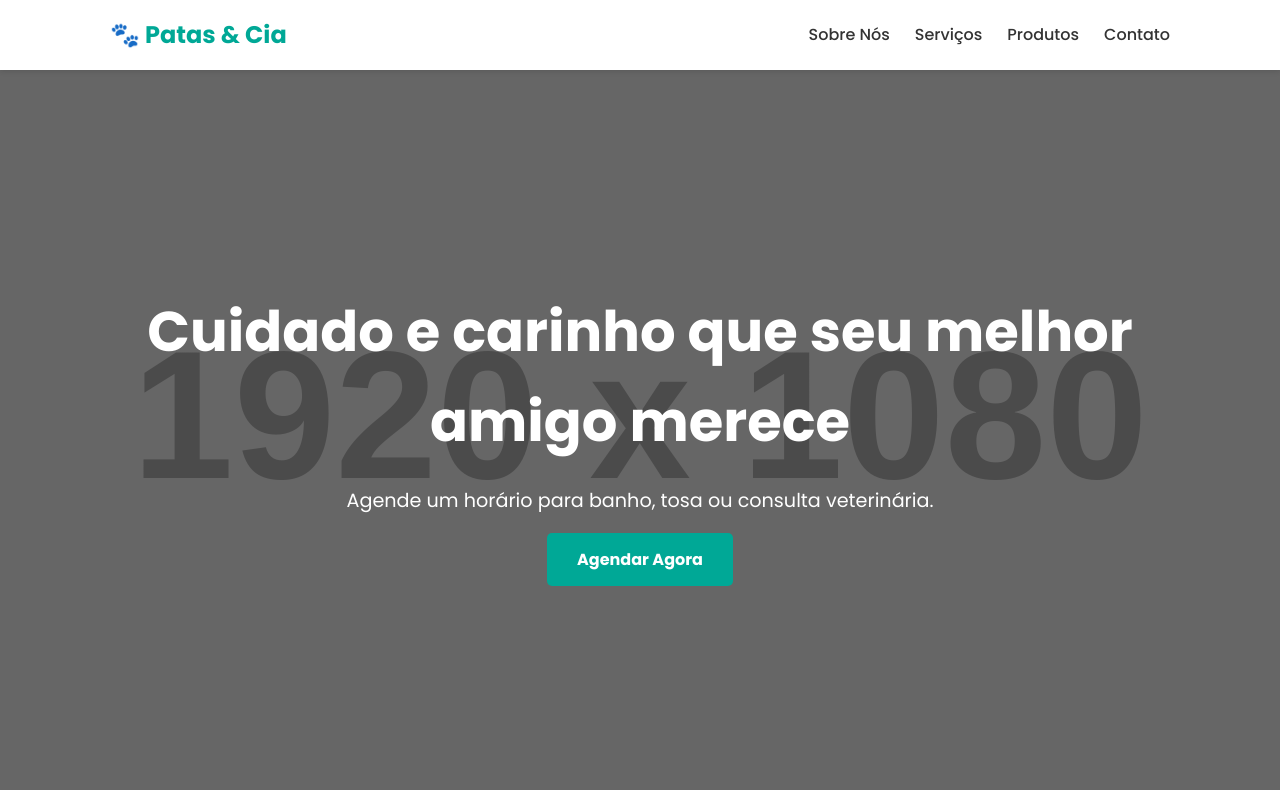
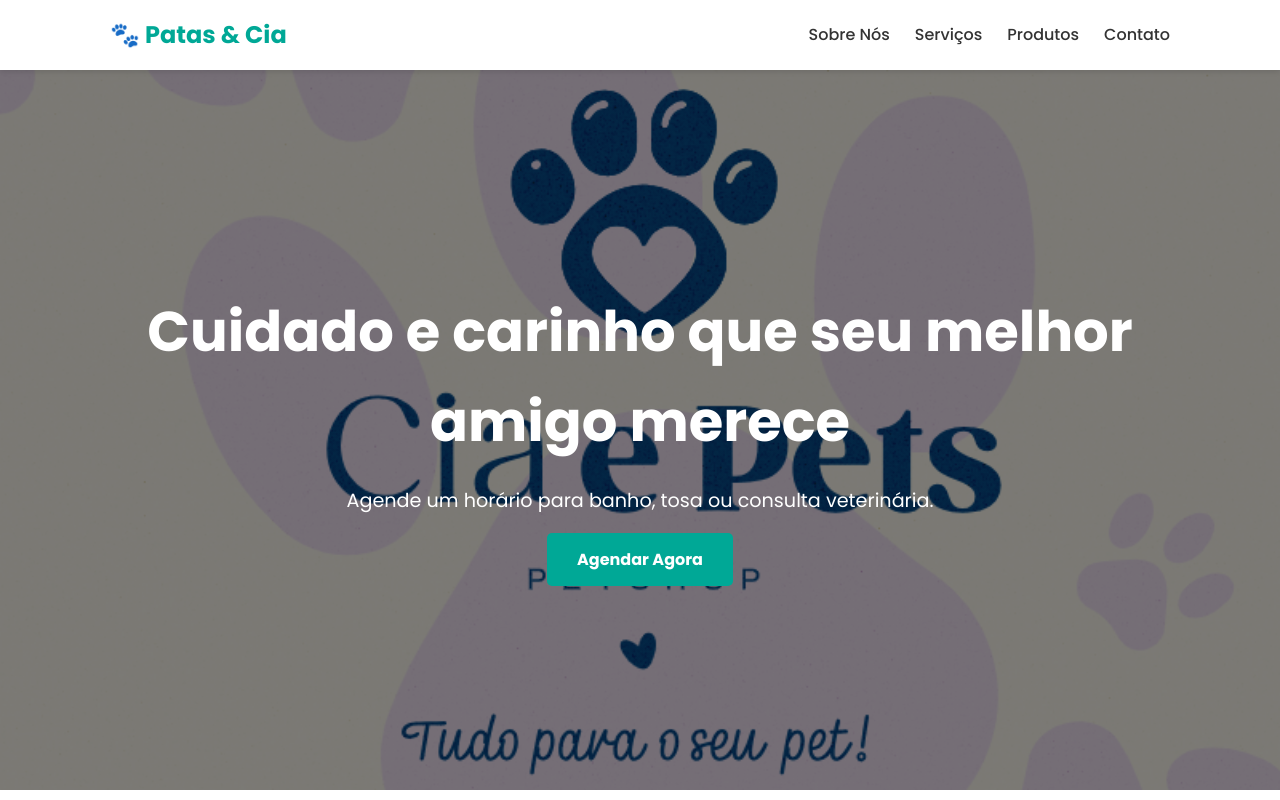
Before and after one commit to Renan-Misael/site-relatorio, a plain HTML site: page index.html in a window 1280 px wide. Shown: the top 800 px of the page. Drawn offline with Linux system fonts and the light colour scheme; placeholder pictures from the web are drawn by us.

Commit message:
Update style.css

```diff
--- a/style.css
+++ b/style.css
@@ -129,7 +129,7 @@ main {
 
 /* Hero Section */
 .hero {
-    background: linear-gradient(rgba(0,0,0,0.5), rgba(0,0,0,0.5)), url('https://via.placeholder.com/1920x1080.png?text=Bem-vindo+ao+Nosso+Petshop') no-repeat center center/cover;
+    background: linear-gradient(rgba(0,0,0,0.5), rgba(0,0,0,0.5)), url('logo.png') no-repeat center center/cover;
     height: 90vh;
     color: var(--cor-branca);
     display: flex;
```
